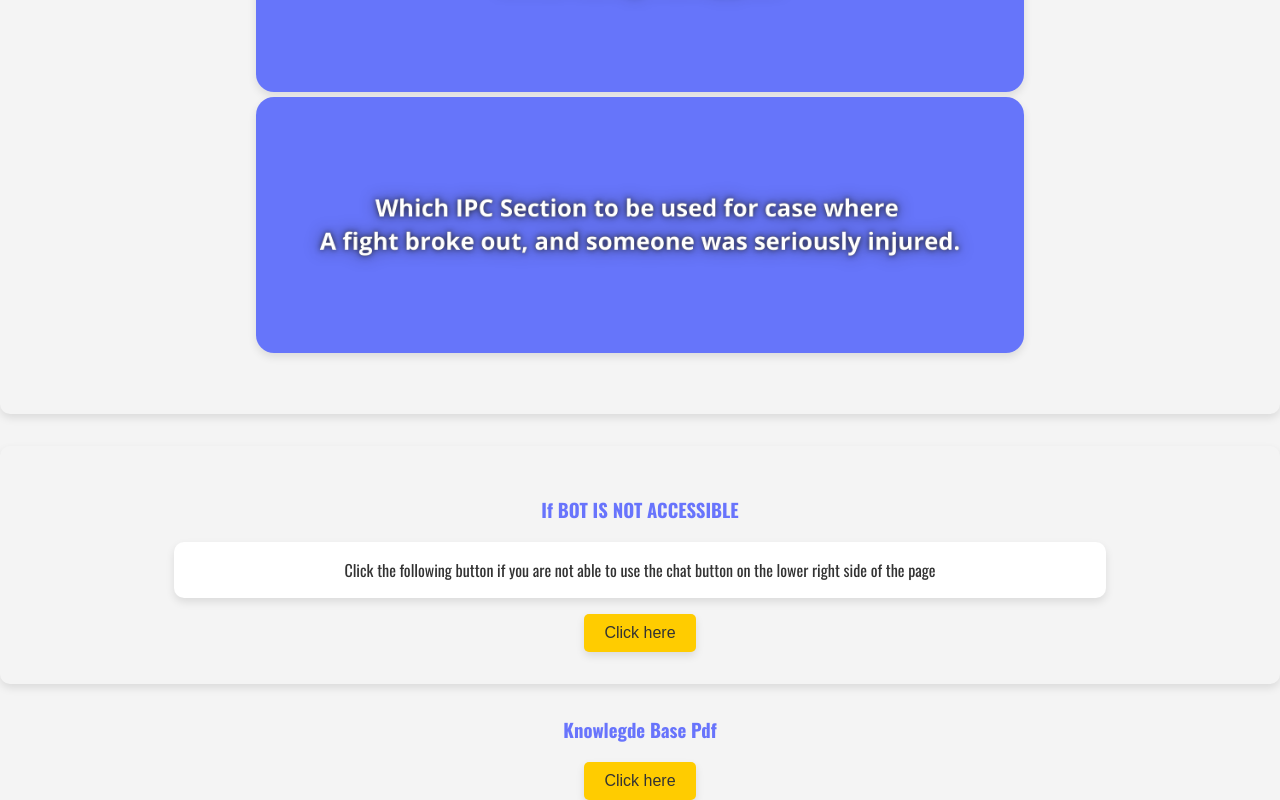
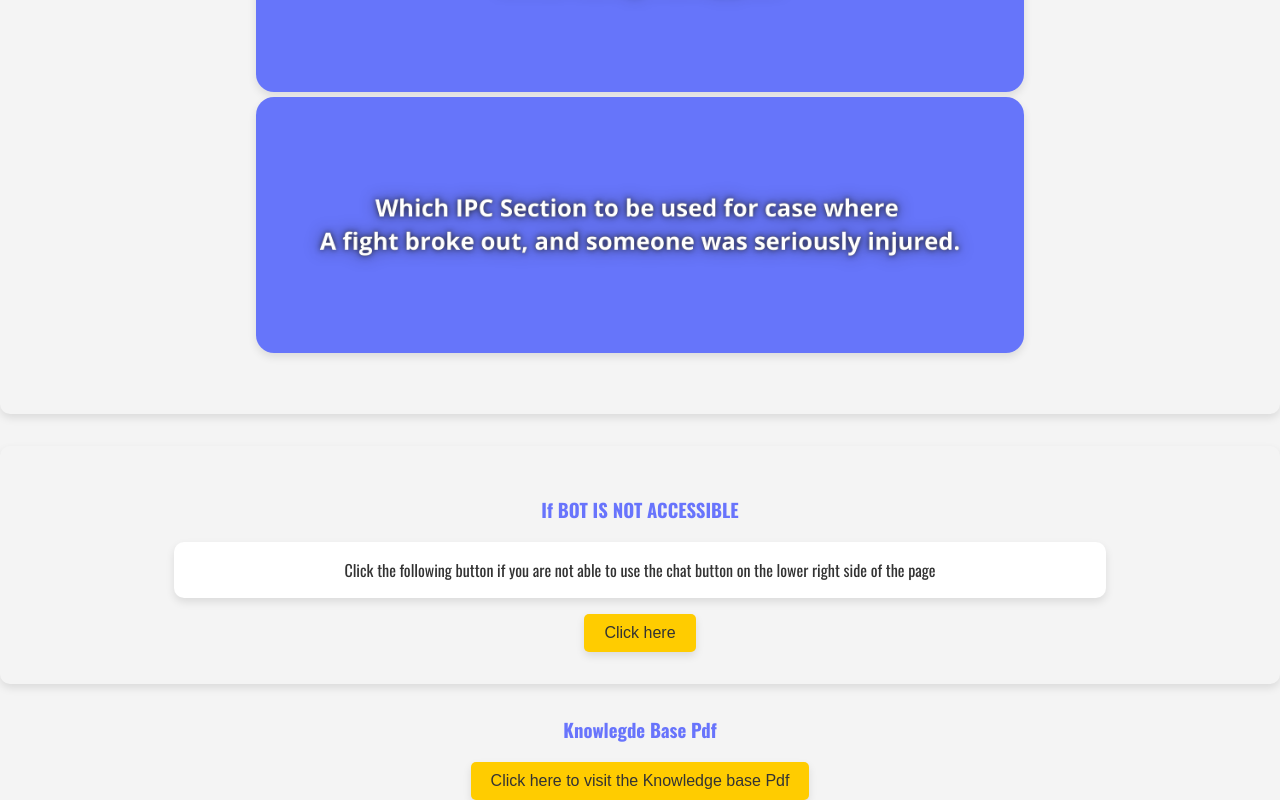
Before and after one commit to SrijanSingh9/Officer-IntelliBot-For-IPC-Sections, a plain HTML site: page index.html in a window 1280 px wide. Shown: the part 1319-2119 px from the top of the page. Drawn offline with nearby package versions, Linux system fonts and the light colour scheme.

Commit message:
knowledge base commit

```diff
--- a/index.html
+++ b/index.html
@@ -166,7 +166,7 @@
       <h3 style="color: #6874fc; font-weight: 700;">Knowlegde Base Pdf</h3>
 
       <div class="col-lg-6 col-lg-offset-4">
-        <a href="https://mediafiles.botpress.cloud/33f5f219-82fa-40a3-b215-fdd0e37f6856/webchat/bot.html"><button type="button" class="btn">Click here</button></a>
+        <a href="https://srijansingh9.github.io/Officer-IntelliBot-For-IPC-Sections//Some%20IPC%20Sections%20Used%20by%20Police%20in%20FIRs%20(3).pdf"><button type="button" class="btn">Click here to visit the Knowledge base Pdf</button></a>
       </div>
     </div>
   </div>
```
